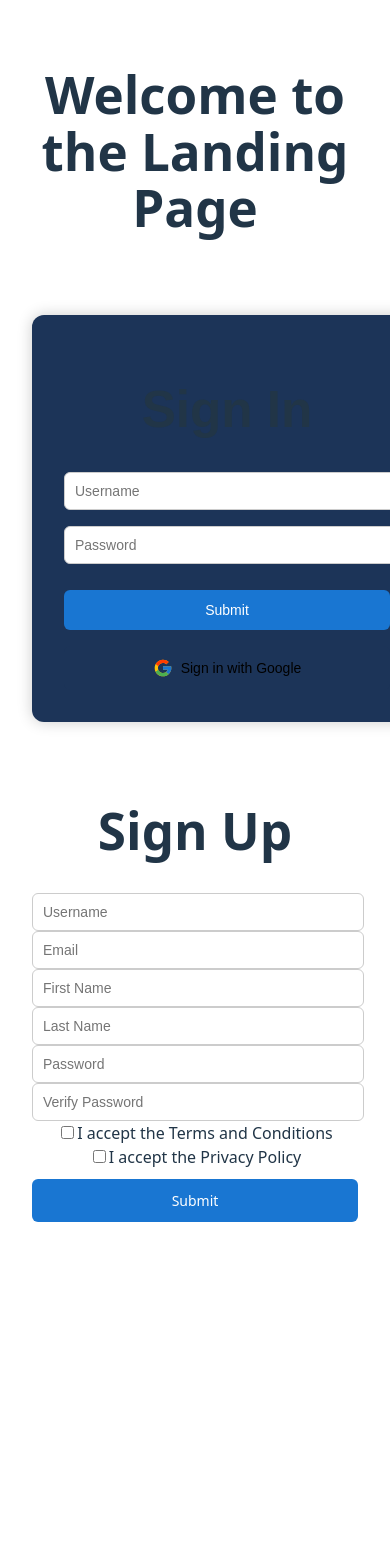
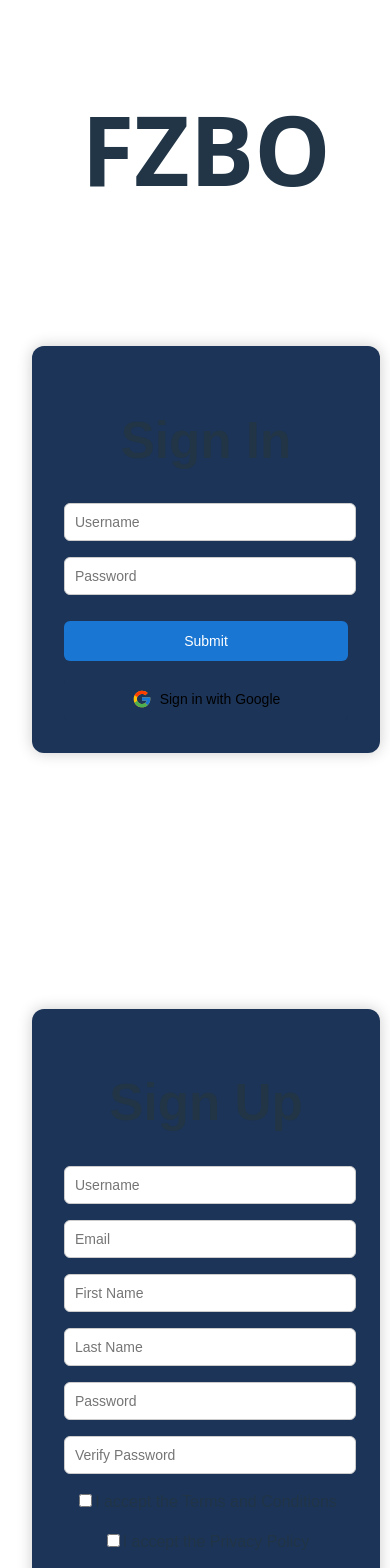
Before and after one commit to scarfinor/FZBO, a React (Vite) app in the folder FrontEnd/FZBO/: page / in a window 390 px wide. Shown: the top 1568 px of the page. Before the commit the page ends 1254 px from the top, so only its background shows below. Built offline with nearby package versions, Linux system fonts and the light colour scheme.

Commit message:
LandingPage.jsx (FZBO text/scss pointers) LandingPage.scss (mobile first responsive design) SignUp.jsx (error in validation) SignUp.scss (match Sign In page)

```diff
--- a/FrontEnd/FZBO/src/components/LandingPage/LandingPage.jsx
+++ b/FrontEnd/FZBO/src/components/LandingPage/LandingPage.jsx
@@ -1,23 +1,20 @@
 import SignIn from '../SignInPage/SignIn.jsx';
 import SignUp from "../SignUpPage/SignUp.jsx";
+import './LandingPage.scss';
 
 export default function LandingPage() {
     return (
-        <div>
         <div className="landingPage">
-            <h1>Welcome to the Landing Page</h1>
-            </div>
+            <h1 className="welcome-text">FZBO</h1>
 
-            <div>
+            <div className="auth-container">
+                <div className="signIn">
                     <SignIn />
                 </div>
-
                 <div className="signUp">
-            <div>
                     <SignUp />
                 </div>
             </div>
-
         </div>
     );
 }
--- a/FrontEnd/FZBO/src/components/LandingPage/LandingPage.scss
+++ b/FrontEnd/FZBO/src/components/LandingPage/LandingPage.scss
@@ -0,0 +1,41 @@
+.landingPage {
+  text-align: center;
+
+  .auth-container {
+    display: flex;
+    justify-content: center;
+    align-items: flex-start;
+    flex-wrap: wrap;
+    gap: 6rem;
+    margin-top: 2rem;
+    padding-right: 4rem;
+  }
+
+  .signIn,
+  .signUp {
+    width: 40%;
+    min-width: 300px;
+    box-sizing: border-box;
+
+    @media (max-width: 420px) {
+      padding-right: 1rem; // reduce padding to prevent overflow
+    }
+
+    @media (max-width: 360px) {
+      padding-right: 4rem;
+    }
+  }
+
+  .welcome-text {
+    font-size: 600%;
+
+
+    @media (max-width: 420px) {
+      padding-right: 1rem; // reduce padding to prevent overflow
+    }
+
+    @media (max-width: 360px) {
+      padding-right: 4rem;
+    }
+  }
+}
--- a/FrontEnd/FZBO/src/components/SignUpPage/SignUp.jsx
+++ b/FrontEnd/FZBO/src/components/SignUpPage/SignUp.jsx
@@ -14,7 +14,7 @@ export default function SignUp() {
         password: Yup.string()
             .required("Password is required")
             .min(3, "Password must be at least 3 characters"),
-        verifiedPassword: Yup.string().oneOf([Yup.ref("password"), null], "Passwords must match"),
+        verifiedPassword: Yup.string().required("Verify your password").oneOf([Yup.ref("password"), null], "Passwords must match"),
         acceptTerms: Yup.bool().oneOf([true], "You must accept the terms and conditions"),
         acceptPrivacyPolicy: Yup.bool().oneOf([true], "You must accept the privacy policy")
     });
--- a/FrontEnd/FZBO/src/components/SignUpPage/SignUp.scss
+++ b/FrontEnd/FZBO/src/components/SignUpPage/SignUp.scss
@@ -0,0 +1,54 @@
+.signUp-container {
+  width: 100%;
+  max-width: 400px;
+  margin: 80px auto;
+  padding: 32px;
+  border-radius: 12px;
+  box-shadow: 0 0 15px rgba(0, 0, 0, 0.2);
+  background-color: #1C3458;
+  text-align: center;
+  font-family: Arial, sans-serif;
+}
+
+.signUp-form {
+  display: flex;
+  flex-direction: column;
+  gap: 16px;
+}
+
+.form-group {
+  display: flex;
+  padding-right: 5%;
+  flex-direction: column;
+  align-items: flex-start;
+}
+
+input[type="text"],
+input[type="password"] {
+  width: 100%;
+  padding: 10px;
+  border-radius: 6px;
+  border: 1px solid #ccc;
+  font-size: 14px;
+}
+
+input.error {
+  border-color: #e53935;
+}
+
+.error-message {
+  color: #e53935;
+  font-size: 12px;
+  margin-top: 4px;
+}
+
+.submit-btn {
+  background-color: #1976d2;
+  color: white;
+  margin-top: 10px;
+}
+
+.submit-btn:disabled {
+  background-color: #90caf9;
+  cursor: not-allowed;
+}
```
Lines whose indentation alone changed are shown as unchanged.
